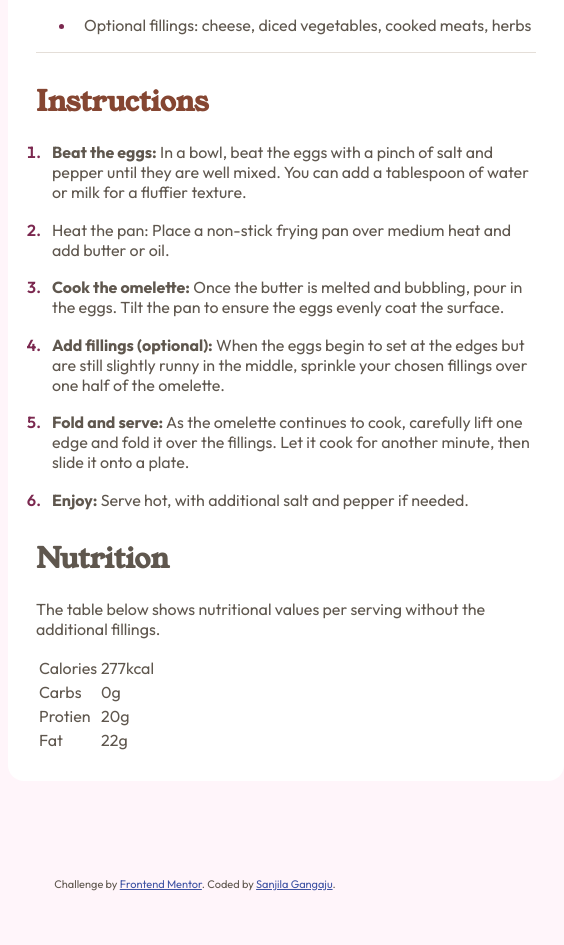
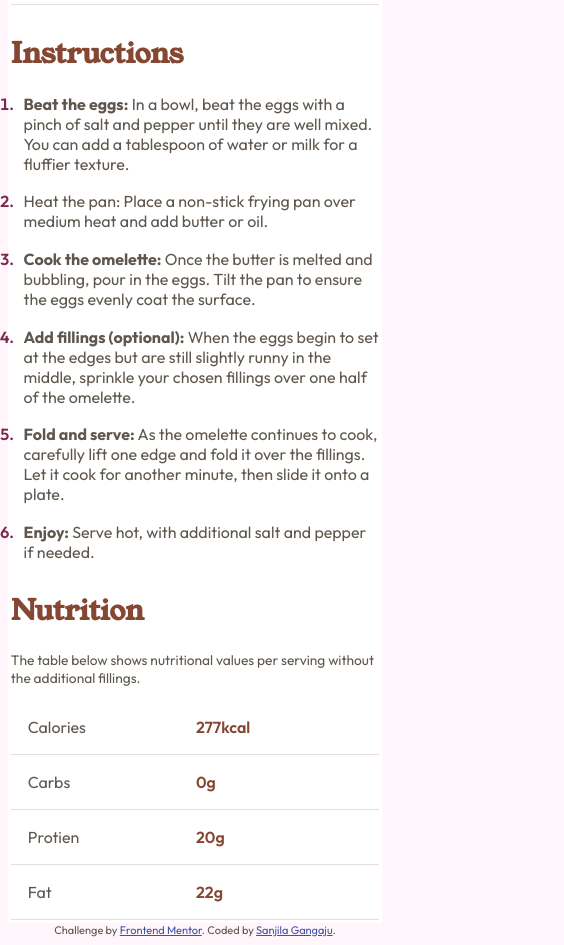
Before and after one commit to SanjilaGangaju/RecipePage, a plain HTML site: page index.html in a window 390 px wide. Shown: the part 954-1899 px from the top of the page, 564 px wide, since content can reach past the window. Before the commit the page ends 1853 px from the top, so only its background shows below. Drawn offline with Linux system fonts and the light colour scheme.

Commit message:
changes to the styling and added media queries

```diff
--- a/styles.css
+++ b/styles.css
@@ -27,7 +27,7 @@ body{
     color: hsl(30, 10%, 34%);
 }
 .recipe-wrapper{
-    width: 500px;
+    max-width: 45rem;
     background-color: hsl(0, 0%, 100%);
     border-radius: 16px;
     padding: 1.75rem;
@@ -48,7 +48,7 @@ body{
 }
 .recipe-desc{
    font-family: var(--ff-main);
-   font-size: 0.75rem;
+   font-size: 0.86rem;
 }
 .preparation-time{
     margin-top: 2rem;
@@ -68,7 +68,7 @@ span{
 }
 li, ol{
     margin-bottom: 1.1rem;
-    padding-left: .5rem;
+    padding-left: .4rem;
 
 }
 li::marker{
@@ -101,3 +101,43 @@ hr{
 .instruct-list{
     font-size: 1rem;
 }
+.nutrition-title{
+    color: hsl(14, 45%, 36%);
+}
+.nutri-desc{
+    font-size: 0.86rem;
+}
+table{
+    width: 100%;
+    border-collapse: collapse;
+}
+[data-cell="nutrient-value"] {
+    color: hsl(14, 45%, 36%);;
+    font-weight: var(--fw-600);
+}
+tr{
+    display: grid;
+    grid-template-columns: repeat(2, 1fr);
+    padding: 1rem;
+    border-bottom: 1px solid hsl(30, 18%, 87%);
+}
+
+/* media query*/
+@media (max-width: 500px) {
+    .recipe-wrapper{
+        margin: 0;
+        padding: 0;
+        border-radius: 0;
+
+    }
+    .recipe-img{
+        border-radius: 0;
+    }
+    .recipe-container{
+        padding: 0.175rem;
+
+    }
+    .recipe-title{
+        font-size: 2.2rem;
+    }
+}
```
